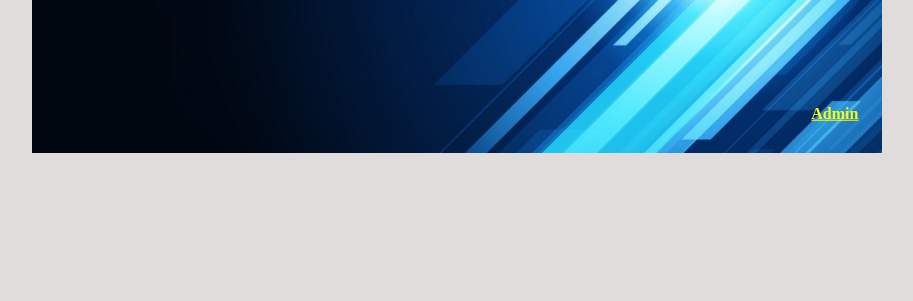
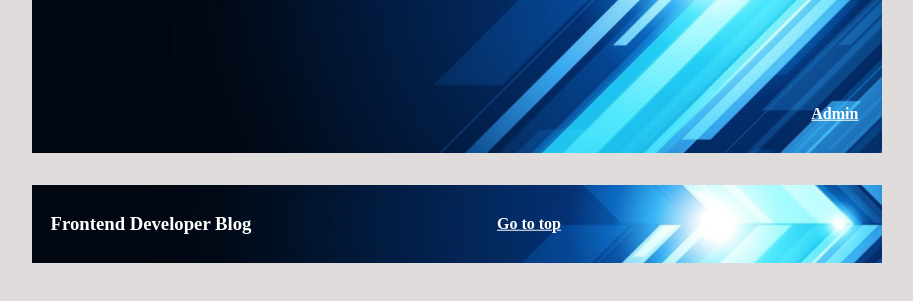
Before and after one commit to HannaPsh/Blog-Api, a plain HTML site: page blog-client-template/index.html in a window 1280 px wide. Shown: the part 259-560 px from the top of the page, without its empty margins (183-1096 px from the left). Drawn offline with Linux system fonts and the light colour scheme; no server answers.

Commit message:
Updated CSS commmit

```diff
--- a/blog-client-template/admin/css/style.css
+++ b/blog-client-template/admin/css/style.css
@@ -118,5 +118,4 @@ table{
 }
 h1{
     color: #005da6;
-
 }
--- a/blog-client-template/admin/js/manage-posts.js
+++ b/blog-client-template/admin/js/manage-posts.js
@@ -17,8 +17,10 @@ async function fetchAllPosts() {
         for(let post of posts) {
             let postDate = new Date(post.date);
             let formatedDate = `${postDate.getFullYear()}-${postDate.getMonth() + 1}-${(postDate.getDate()<10?'0':'') + postDate.getDate()} ${postDate.getHours()}:${(postDate.getMinutes()<10?'0':'') + postDate.getMinutes()}`
+
             console.log(post.tags);
             console.log(post['_id'])
+
             postsHTML += `<tr><td>${post.title}</td>
             <td>${post.author}</td> <td>${post.tags}</td> <td>${formatedDate}</td> <td> <a href="update.html?id=${post._id}">Update</a> |
             <a class="delete-link" data-id="${post['_id']}" href="#">Delete</a> </td></tr>`;
--- a/blog-client-template/css/style.css
+++ b/blog-client-template/css/style.css
@@ -46,7 +46,7 @@ a:hover {
   flex-direction: column-reverse;
 }
 
-#post-list li {
+.list-group-item {
   width: 100%;
   padding: 10px;
   border: 1px solid #999;
@@ -85,6 +85,33 @@ a:hover {
   color: #aaa;
 }
 
+.footer-image {
+  background-image: url(2586822.jpg);
+  height: 10%;
+  background-position: center;
+  background-repeat: no-repeat;
+  background-size: cover;
+  position: relative;
+}
+
+.footer-text {
+  text-align: center;
+  position: absolute;
+  top: 50%;
+  left: 14%;
+  transform: translate(-50%, -50%);
+  color: white;
+}
+
+.footer-link {
+  text-align: center;
+  position: absolute;
+  top: 50%;
+  right: 34%;
+  transform: translate(-50%, -50%);
+  color: rgb(255, 255, 255);
+}
+
 .banner-image {
   background-image: url(2586822.jpg);
   height: 50%;
@@ -107,6 +134,10 @@ a:hover {
   top: 90%;
   right: 0%;
   transform: translate(-50%, -50%);
+  color: #fff;
+}
+
+.banner-link:hover {
   color: yellow;
 }
 /* #underline{
@@ -131,5 +162,12 @@ post.tags {
 }
 
 .tagStyle {
-  color: #005da6;
+  background-color: rgb(233, 229, 229);
+  color:rgb(5, 5, 173);
+  margin-left: 10px;
 }
+
+.tagListStyle {
+  display: flex;
+  flex-direction: row;
+}
--- a/blog-client-template/index.html
+++ b/blog-client-template/index.html
@@ -18,7 +18,12 @@
         <ul id="post-list">
         </ul>
 
-
+        <div class="footer-image">
+          <div class="footer-text">
+            <h3>Frontend Developer Blog</h3>
+          </div>
+          <a href="../blog-client-template/index.html" class="footer-link"><h4>Go to top</h4></a>
+        </div>
 
 </div>
     <script src="js/posts.js"></script>
--- a/blog-client-template/js/posts.js
+++ b/blog-client-template/js/posts.js
@@ -10,7 +10,9 @@ async function fetchAllPuns() {
     let posts = await response.json();
     let element;
     let postsHTML = "";
+
     for (let post of posts) {
+
       for (let i of arrayImg) {
         if (i.slice(0, -4) == post.tags[0]){
           element = arrayImg.indexOf(i);
@@ -18,6 +20,7 @@ async function fetchAllPuns() {
       }
 
       let postDate = new Date(post.date);
+
       let formatedDate = `${postDate.getFullYear()}-${
         postDate.getMonth() + 1
       }-${
@@ -26,24 +29,26 @@ async function fetchAllPuns() {
         (postDate.getMinutes() < 10 ? "0" : "") + postDate.getMinutes()
       }`;
 
+      let allTags = "";
+
+      for (let tag of post.tags) {
+        allTags += `
+        <li class="tagStyle">${tag}</li>
+        `;
+     }
       console.log(post["_id"]);
       postsHTML += `
-
                 <li class="list-group-item" id="parent">
-                <div id="leftSide"> <img src = "${
-                  arrayImg[element]
-                }" width="100%" height="auto" id="img"> </div>
-                   <div id="rightSide"> <h2>${
-                     post.title
-                   }</h2> <span class="date">${formatedDate}</span> <br>
+                <div id="leftSide"> <img src = "${arrayImg[element]}"
+                width="100%" height="auto" id="img"> </div>
+                   <div id="rightSide"> <h2>${post.title}</h2>
+                   <span class="date">${formatedDate}</span> <br>
                    <span class="author">Author: ${post.author}</span>
-
                     <p>${post.content}</p>
                     <hr>
-                    <span class="date">Tags: ${post.tags.join(
-                      " "
-                    )}</span></div></li>
+                    <span class="date"><ul class="tagListStyle">${allTags}</ul></span></div></li>
                     `;
+
     }
     document.getElementById("post-list").innerHTML = postsHTML;
   } catch (error) {
```
